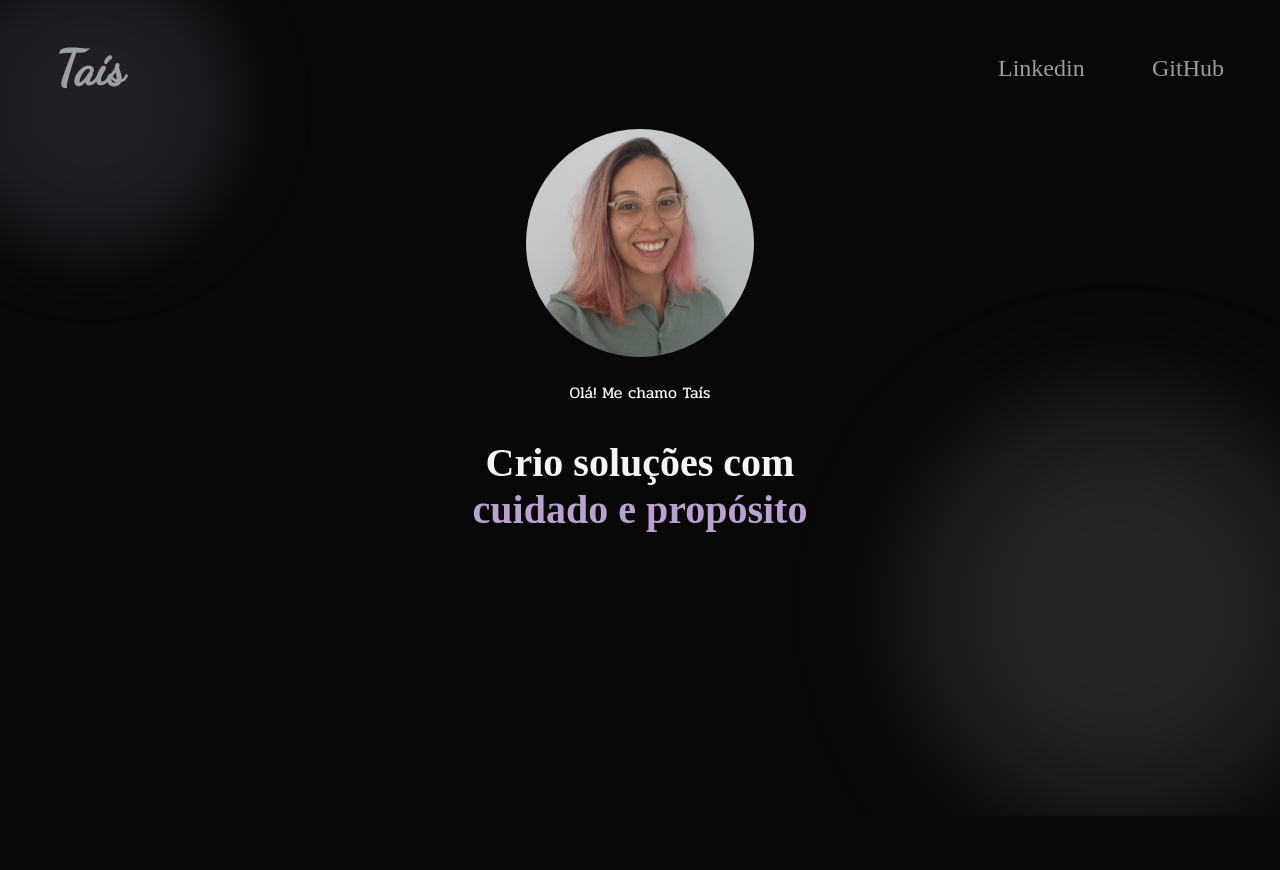
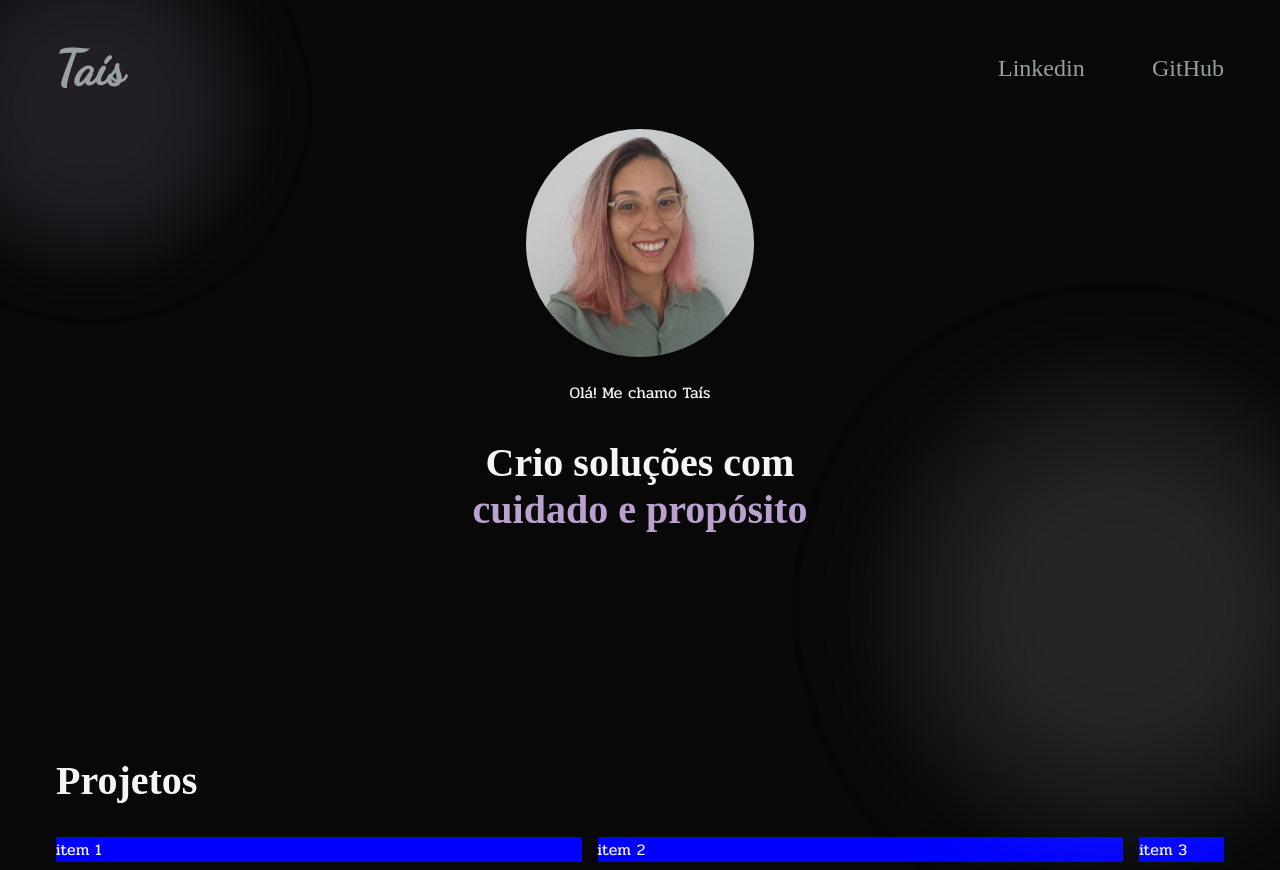
Before and after one commit to tais-calisto/Portfolio-2.0, a React (Vite) app: page / in a window 1280 px wide. Shown: the top 870 px of the page. Before the commit the page ends 816 px from the top, so only its background shows below. Built offline with nearby package versions, Linux system fonts and the light colour scheme; a web font is replaced by a local one.

Commit message:
Added Resume components

```diff
--- a/src/App.tsx
+++ b/src/App.tsx
@@ -3,6 +3,8 @@ import { myTheme } from './globals/theme'
 import { GlobalStyle } from './globals/globalStyle'
 import Header from './components/Header/Header'
 import Presentation from './components/Presentation/Presentation'
+import Resume from './components/Resume/Resume'
+import Projects from './components/Projects/Projects'
 
 function App() {
   return (
@@ -10,6 +12,8 @@ function App() {
       <GlobalStyle />
       <Header />
       <Presentation />
+      <Resume />
+      <Projects />
     </ThemeProvider>
   )
 }
--- /dev/null
+++ b/src/components/Projects/Projects.tsx
@@ -0,0 +1,20 @@
+import { ProjectsStyle } from './style';
+
+const Projects = () => {
+  return (
+    <ProjectsStyle>
+      <h2>Projetos</h2>
+      <div className='scroller'>
+        <div>item 1</div>
+        <div>item 2</div>
+        <div>item 3</div>
+        <div>item 4</div>
+        <div>item 5</div>
+        <div>item 6</div>
+        <div>item 7</div>
+      </div>
+    </ProjectsStyle>
+  );
+};
+
+export default Projects;
--- /dev/null
+++ b/src/components/Projects/style.ts
@@ -0,0 +1,20 @@
+import styled from 'styled-components'
+
+export const ProjectsStyle = styled.main`
+  .scroller {
+    background-color: transparent;
+    display: grid;
+    grid-auto-flow: column;
+    grid-auto-columns: 45%;
+    gap: 1rem;
+    overflow-x: auto;
+    overscroll-behavior-inline: contain;
+    scrollbar-color: ${({ theme }) => theme.colors.primary}
+      ${({ theme }) => theme.colors.gray};
+    scrollbar-width: thin;
+  }
+
+  div {
+    background-color: blue;
+  }
+`
--- /dev/null
+++ b/src/components/Resume/Resume.tsx
@@ -0,0 +1,35 @@
+import { useEffect, useRef, useState } from 'react'
+import { ResumeStyle } from './style'
+const Resume = () => {
+  const [show, setShow] = useState(false)
+  const ref = useRef<HTMLElement>(null)
+
+  const handleShow = () => {
+    const elementHeight = ref.current?.clientHeight
+    if (elementHeight)
+      if (window.scrollY > elementHeight) {
+        setShow(true)
+      } else {
+        setShow(false)
+      }
+  }
+
+  useEffect(() => {
+    window.addEventListener('scroll', handleShow)
+    return () => window.removeEventListener('scroll', handleShow)
+  }, [])
+
+  return (
+    <ResumeStyle>
+      <article ref={ref} className={show ? 'show' : undefined}>
+        <h2>Sobre mim</h2>
+        <p>
+          Lorem ipsum dolor sit amet consectetur adipisicing elit.
+          Reprehenderit, repudiandae?
+        </p>
+      </article>
+    </ResumeStyle>
+  )
+}
+
+export default Resume
--- /dev/null
+++ b/src/components/Resume/style.ts
@@ -0,0 +1,33 @@
+import styled from 'styled-components'
+
+export const ResumeStyle = styled.main`
+  article {
+    border: 2px dotted ${({ theme }) => theme.colors.primary};
+    border-radius: 10px;
+    transition: 0.2s all ease-in-out;
+    opacity: 0;
+    &:hover {
+      scale: 1.01;
+      border: 10px solid ${({ theme }) => theme.colors.primary};
+      padding: 1rem;
+    }
+  }
+  .show {
+    opacity: 1;
+  }
+
+  @keyframes appear {
+    0% {
+      opacity: 0;
+      scale: 0.5;
+    }
+    50% {
+      opacity: 0;
+      scale: 0.5;
+    }
+    100% {
+      opacity: 1;
+      scale: 1;
+    }
+  }
+`
--- a/src/globals/globalStyle.ts
+++ b/src/globals/globalStyle.ts
@@ -10,7 +10,7 @@ export const GlobalStyle = createGlobalStyle`
     padding: 0 1.5rem;
     color: ${({ theme }) => theme.colors.white};
     font-family: "Pridi", serif;
-    overflow: hidden;
+    overflow-x: hidden;
   }
   a,
   h1 {
```
